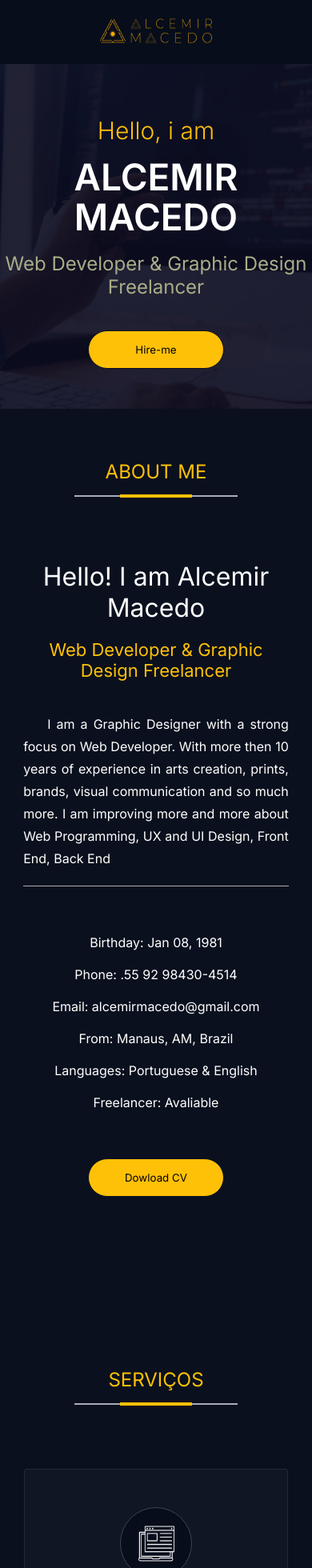
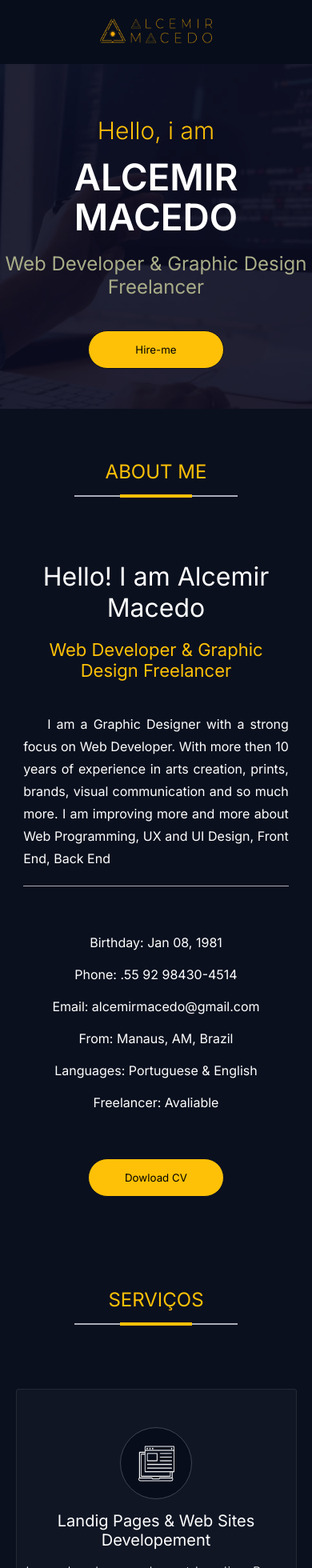
Before and after one commit to AlcemirMacedo/am-devoloper, a Next.js app: page / in a window 390 px wide. Shown: the top 1960 px of the page at 80% size. Built offline with nearby package versions, Linux system fonts and the light colour scheme.

Commit message:
Atualização de links e conteúdos

```diff
--- a/src/componentes/main/banner.css
+++ b/src/componentes/main/banner.css
@@ -91,7 +91,6 @@ main{
     border: 1px rgba(255, 193, 5, 0%) solid;
 }
 .barra-vert .circ:hover{
-    width: 250px;
     border: 1px #FFC107 solid;
     background-color: rgba(10, 10, 30, 27%);
 }
--- a/src/componentes/main/page.tsx
+++ b/src/componentes/main/page.tsx
@@ -23,6 +23,7 @@ export default function Banner(){
                     </div>
                     <div className='social-nav'>
                         <div className='barra-vert'>
+                            <Link href={'https://github.com/AlcemirMacedo'} target='_blank'>
                                 <div className='circ'>
                                     <Image
                                         src={imgGit}
@@ -31,6 +32,8 @@ export default function Banner(){
                                         height={29}
                                     />
                                 </div>
+                            </Link>
+                            <Link href={'https://br.linkedin.com/in/alcemir-alcemir-615496110'} target='_blank'>
                                 <div className='circ'>
                                     <Image
                                         src={imgLinkedin}
@@ -39,6 +42,8 @@ export default function Banner(){
                                         height={29}
                                     />
                                 </div>
+                            </Link>
+                            <Link href={'https://www.instagram.com/alcemirmacedo34/'} target='_blank'>
                                 <div className='circ'>
                                     <Image
                                         src={imgInstagram}
@@ -47,6 +52,7 @@ export default function Banner(){
                                         height={29}
                                     />
                                 </div>
+                            </Link>
                         </div>
                     </div>
 
--- a/src/componentes/services/service.css
+++ b/src/componentes/services/service.css
@@ -68,11 +68,12 @@
     background-color: #070D1B;
     border: 1px #3F4551 solid;
 }
-@media sreen and (max-width:580px){
+
+@media screen and (max-width:580px){
     .service-section{
-        padding-top: 10px;
+        padding-top: 0;
     }
     .box-service .box{
-        width: 80%;
+        width: 90%;
     }
 }
```
Lines whose indentation alone changed are shown as unchanged.
